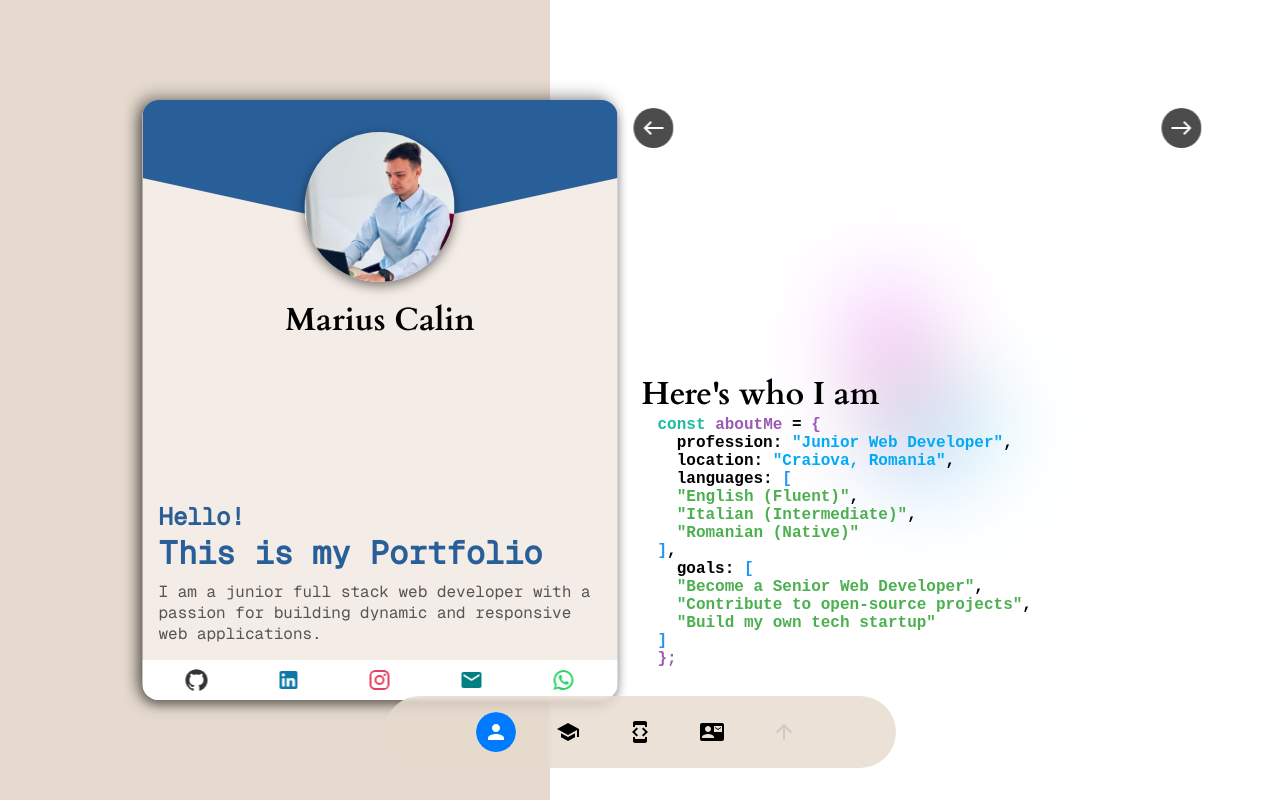
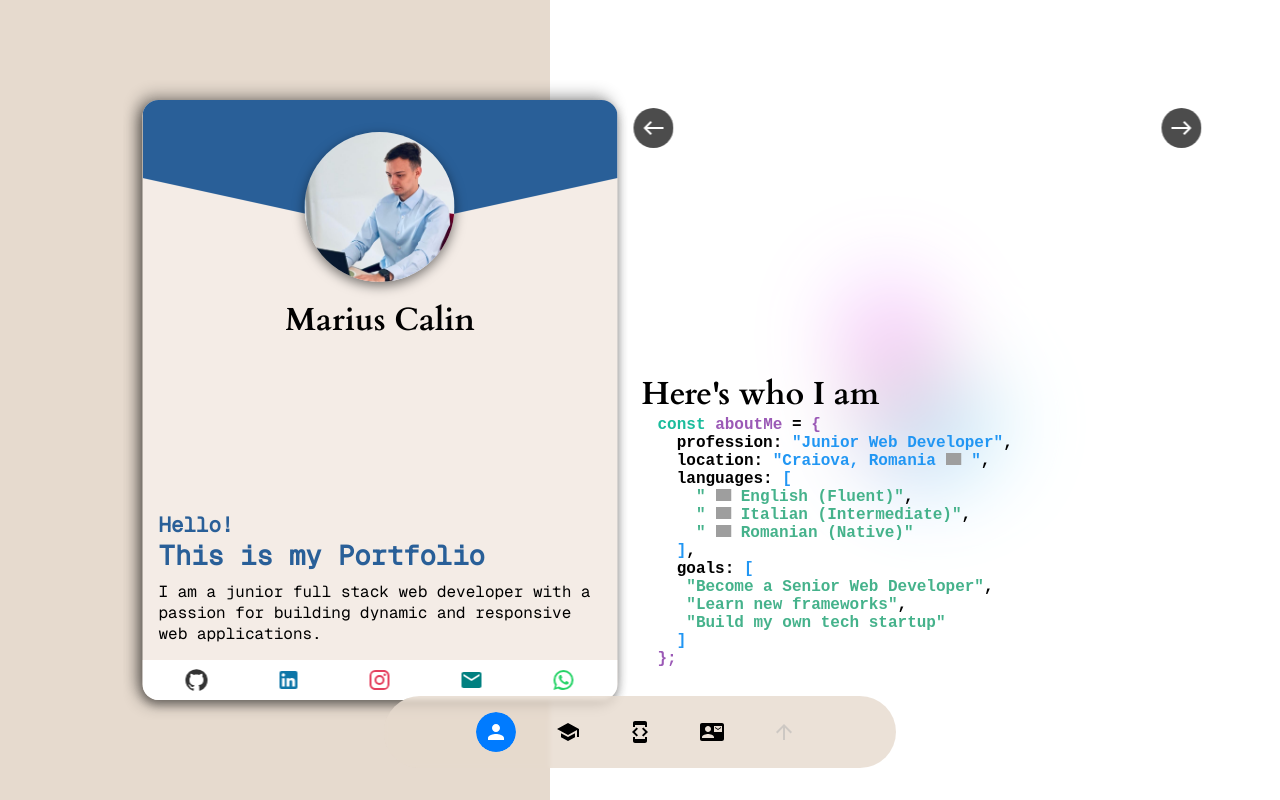
Before and after one commit to mariusalx06/PersonalWebsite, a Next.js app: page / in a window 1280 px wide. Built offline with nearby package versions, Linux system fonts and the light colour scheme; grey boxes are pictures that could not be loaded.

Commit message:
added flags

```diff
--- a/app/components/About/HobbiesSection/HobbiesSection.jsx
+++ b/app/components/About/HobbiesSection/HobbiesSection.jsx
@@ -11,8 +11,8 @@ const hobbies = [
     title: "Skiing",
     description:
       "A new sport I recently discovered and absolutely love for its thrill and adventure.",
-    iconColor: "#7db9e8",
-    titleColor: "#7db9e8",
+    iconColor: "#a1c9e0",
+    titleColor: "#a1c9e0",
   },
   {
     direction: "rightToLeft",
--- a/app/components/About/InfoSection/InfoSection.jsx
+++ b/app/components/About/InfoSection/InfoSection.jsx
@@ -2,15 +2,16 @@ import styles from "./InfoSection.module.css";
 
 const aboutMe = {
   profession: "Junior Web Developer",
-  location: "Craiova, Romania",
+  location:
+    "Craiova, Romania <img src='https://flagcdn.com/32x24/ro.png' width='16' height='12' alt='Romania Flag'> ",
   languages: [
-    "English (Fluent)",
-    "Italian (Intermediate)",
-    "Romanian (Native)",
+    " <img src='https://flagcdn.com/32x24/gb.png' width='16' height='12' alt='United Kingdom Flag'> English (Fluent)",
+    " <img src='https://flagcdn.com/32x24/it.png' width='16' height='12' alt='Italy Flag'> Italian (Intermediate)",
+    " <img src='https://flagcdn.com/32x24/ro.png' width='16' height='12' alt='Romania Flag'> Romanian (Native)",
   ],
   goals: [
     "Become a Senior Web Developer",
-    "Contribute to open-source projects",
+    "Learn new frameworks",
     "Build my own tech startup",
   ],
 };
@@ -22,9 +23,9 @@ export default function InfoSection() {
       .replace(/aboutMe/g, `<span class="${styles.variable}">aboutMe</span>`)
       .replace(/{/g, `<span class="${styles.brace}">{</span>`)
       .replace(/}/g, `<span class="${styles.brace}">}</span>`)
-      .replace(/"([^"]+)"/g, `<span class="${styles.string}">"$1"</span>`)
+      .replace(/"([^"]+)"/g, `<span class="${styles.string}"> "$1"</span>`)
       .replace(/\[/g, `<span class="${styles.array}">[</span>`)
-      .replace(/\]/g, `<span class="${styles.array}">]</span>`);
+      .replace(/\]/g, `<span class="${styles.array}">  ]</span>`);
   };
 
   return (
@@ -42,9 +43,18 @@ export default function InfoSection() {
               aboutMe.profession
             }"</span>,\n  location: <span class="${styles.lightBlue}">"${
               aboutMe.location
-            }"</span>,\n  languages: ${formatJson(
-              aboutMe.languages
-            )},\n  goals: ${formatJson(aboutMe.goals)}\n<span class="${
+            }"</span>,\n  languages: <span class="${
+              styles.array
+            }">[</span>\n    ${aboutMe.languages
+              .map(
+                (language, index) =>
+                  `<span class="${styles.string}">"${language}"</span>${
+                    index < aboutMe.languages.length - 1 ? "," : ""
+                  }`
+              )
+              .join("\n    ")}\n  <span class="${
+              styles.array
+            }">]</span>,\n  goals: ${formatJson(aboutMe.goals)}\n<span class="${
               styles.brace
             }">};</span>`,
           }}
--- a/app/components/About/InfoSection/InfoSection.module.css
+++ b/app/components/About/InfoSection/InfoSection.module.css
@@ -30,7 +30,7 @@
 }
 
 .string {
-  color: #4caf50;
+  color: #45b28b;
 }
 
 .array {
@@ -50,7 +50,17 @@
 }
 
 .lightBlue {
-  color: #03a9f4;
+  color: #2196f3;
+}
+
+/* Add styles for the emoji flags */
+.emoji {
+  font-size: 24px; /* Adjust the flag size */
+  display: inline-block;
+  margin-right: 5px; /* Optional: spacing between flag and text */
+
+  font-family: "Segoe UI Emoji", "Apple Color Emoji", "NotoColorEmoji", "Emoji",
+    sans-serif;
 }
 
 @media (max-width: 768px) {
--- a/app/components/Container/LeftContainer/DescriptionContainer.module.css
+++ b/app/components/Container/LeftContainer/DescriptionContainer.module.css
@@ -3,14 +3,14 @@
   padding: 1rem;
 }
 .descriptionContainer p {
-  font-size: 1.5rem;
+  font-size: 1.3rem;
   font-weight: bold;
   color: #295f98;
   margin: 0;
 }
 
 .descriptionContainer h2 {
-  font-size: 2rem;
+  font-size: 1.7rem;
   font-family: "Geist Mono", monospace;
   font-weight: bold;
   color: #295f98;
@@ -19,6 +19,4 @@
 
 .descriptionContainer small {
   font-size: 1rem;
-  font-weight: normal;
-  color: #555;
 }
--- a/package.json
+++ b/package.json
@@ -12,16 +12,12 @@
     "@emotion/react": "^11.14.0",
     "@emotion/styled": "^11.14.0",
     "@mui/icons-material": "^6.3.0",
-    "@reduxjs/toolkit": "^2.5.0",
     "@vercel/speed-insights": "^1.1.0",
     "framer-motion": "^11.15.0",
     "next": "15.1.3",
-    "particles.js": "^2.0.0",
     "react": "^19.0.0",
     "react-device-detect": "^2.2.3",
-    "react-dom": "^19.0.0",
-    "react-redux": "^9.2.0",
-    "react-use-measure": "^2.1.1"
+    "react-dom": "^19.0.0"
   },
   "devDependencies": {
     "@eslint/eslintrc": "^3",
```
Also changed, not shown: 1 other file (tests, documents, lock files or other folders).
